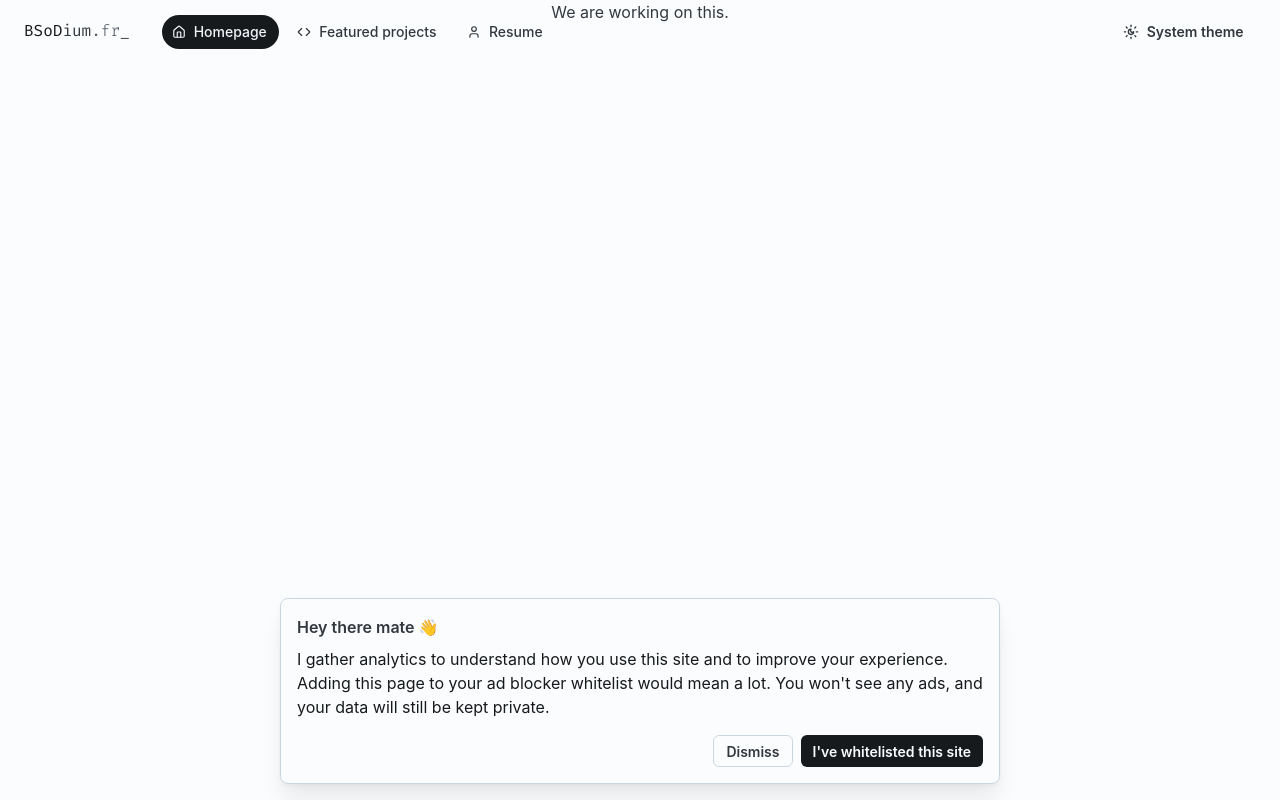
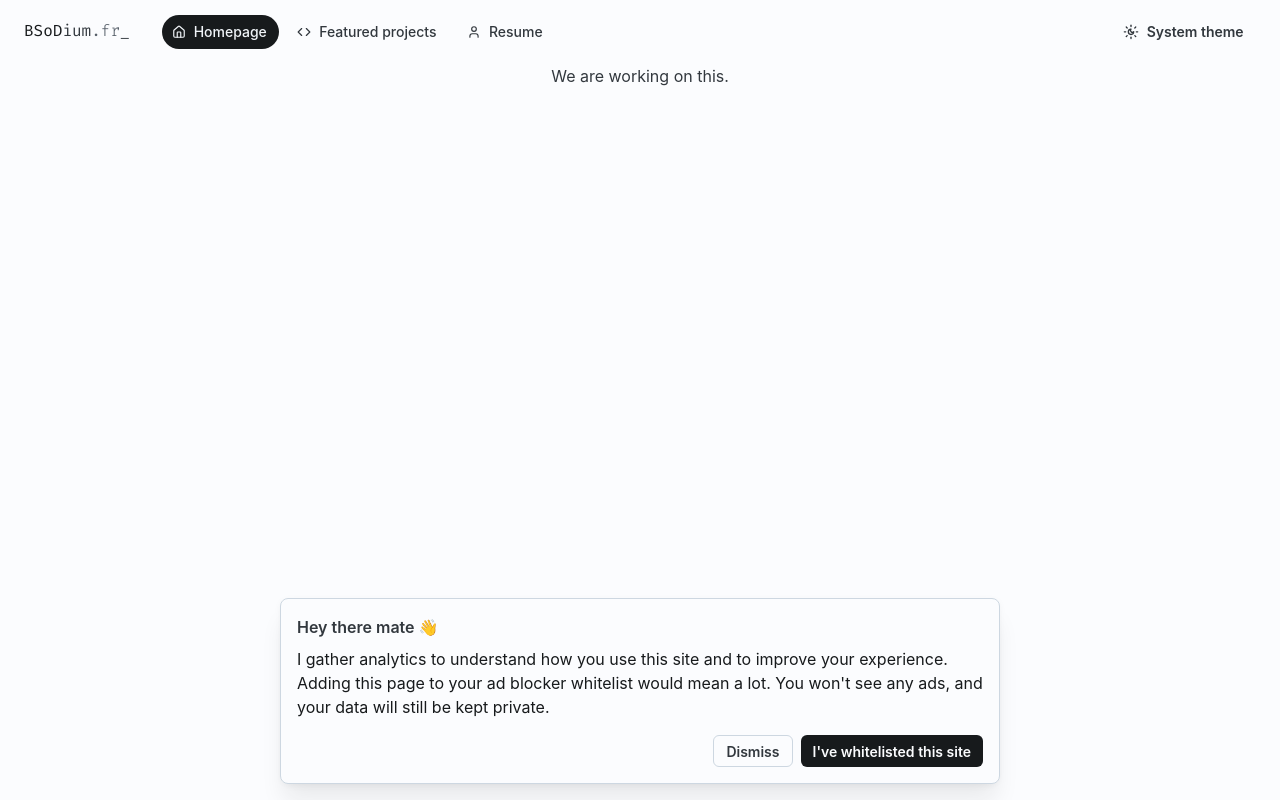
Before and after one commit to BSoDium/bsodium.fr, a React (Vite) app: page / in a window 1280 px wide. Built offline with nearby package versions, Linux system fonts and the light colour scheme; no server answers.

Commit message:
fix: add navigation bar placeholder and ID for improved layout and accessibility

```diff
--- a/src/navigation/NavigationBar.tsx
+++ b/src/navigation/NavigationBar.tsx
@@ -76,6 +76,11 @@ export default function NavigationBar({
 
   return (
     <>
+      <div
+        style={{ height, width: "100%" }}
+        aria-hidden="true"
+        id="navigation-bar-placeholder"
+      />
       <motion.span
         id="nav-snap-anchor-top"
         style={{
@@ -101,6 +106,7 @@ export default function NavigationBar({
       <Stack
         direction="row"
         layoutId="navigation-bar"
+        id="navigation-bar"
         component={motion.nav}
         style={{
           position: "fixed",
```
